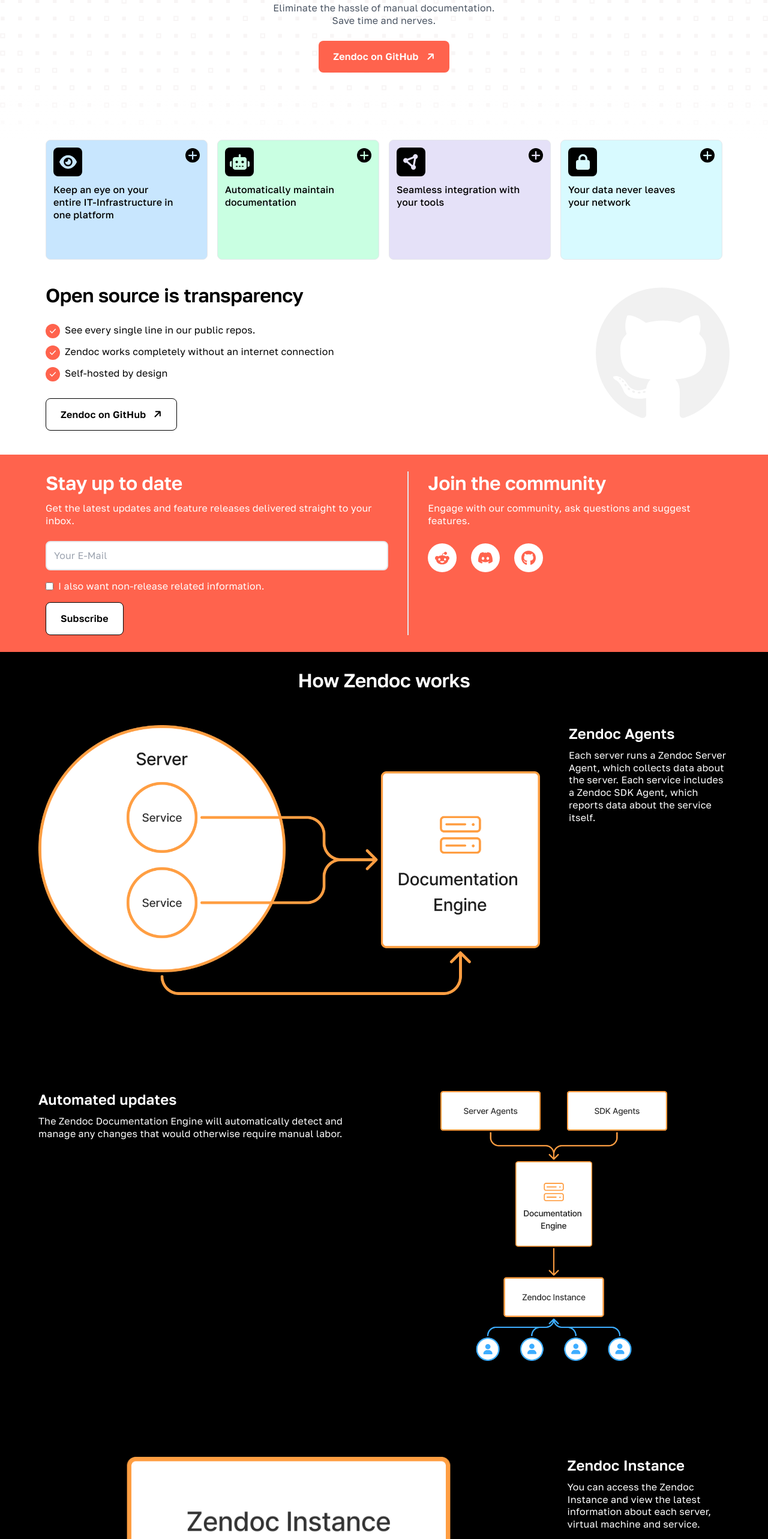
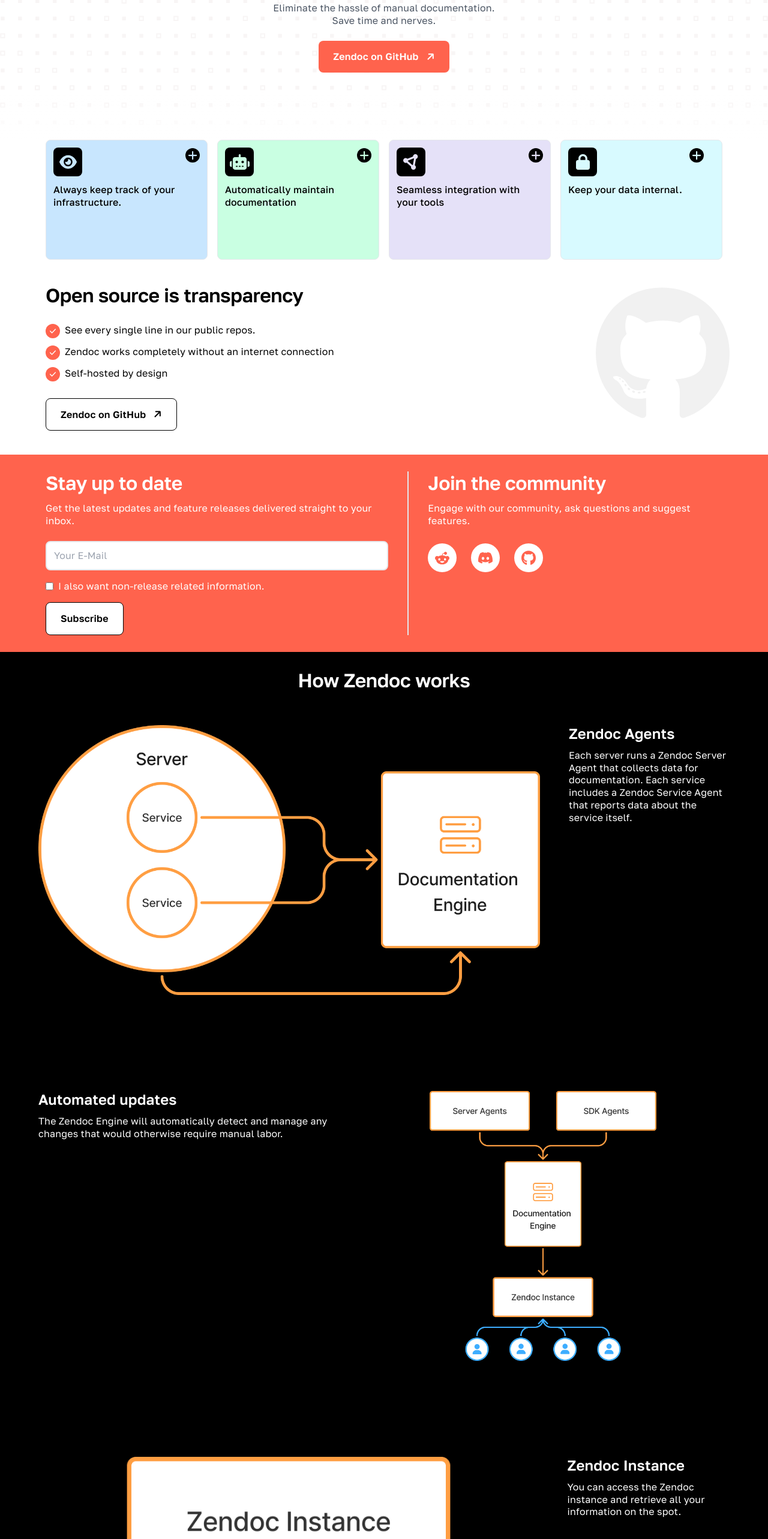
Before and after one commit to zendoc-io/zendoc.io, a Next.js app: page / in a window 1280 px wide. Shown: the part 234-2800 px from the top of the page at 60% size. Built offline with nearby package versions, Linux system fonts and the light colour scheme.

Commit message:
Added coming soon to BaseButton

```diff
--- a/src/app/(default)/page.tsx
+++ b/src/app/(default)/page.tsx
@@ -8,6 +8,7 @@
 import GitHubIcon from "@/public/icons/github.svg";
 import NewsletterSection from "@/src/components/sections/NewsletterSection";
 import SideSection from "@/src/components/informationDisplay/SideSection";
+import Button from "@/src/components/common/BaseButton";
 
 export default function Home() {
   const style = {
@@ -36,11 +37,14 @@
           className="flex flex-col gap-4 lg:flex-row"
           containers={[
             {
-              title:
-                "Keep an eye on your entire IT-Infrastructure in one platform",
+              title: "Always keep track of your infrastructure.",
               color: "#C8E6FE",
               icon: <EyeIcon height={26} />,
-              children: <p>test</p>,
+              children: (
+                <p>
+                  All of documentation combined <b>in one place.</b>
+                </p>
+              ),
             },
             {
               title: "Automatically maintain documentation",
@@ -57,13 +61,25 @@
               title: "Seamless integration with your tools",
               color: "#E5E1F8",
               icon: <NetworkIcon height={26} />,
-              children: <p>test</p>,
+              children: (
+                <p>
+                  Integrate Zendoc Service Agents into your existing programs
+                  and docker containers.
+                </p>
+              ),
             },
             {
-              title: "Your data never leaves your network",
+              title: "Keep your data internal.",
               color: "#D8FAFF",
               icon: <LockIcon height={26} />,
-              children: <p>test</p>,
+              children: (
+                <p>
+                  We collect nothing automatically. You can opt-in to share
+                  anonymous statistics and crash reports to help improve Zendoc,
+                  but your infrastructure data always remains completely under
+                  your control.
+                </p>
+              ),
             },
           ]}
         />
@@ -104,8 +120,8 @@
             }}
           >
             <p>
-              Each server runs a Zendoc Server Agent, which collects data about
-              the server. Each service includes a Zendoc SDK Agent, which
+              Each server runs a Zendoc Server Agent that collects data for
+              documentation. Each service includes a Zendoc Service Agent that
               reports data about the service itself.
             </p>
           </SideSection>
@@ -120,8 +136,8 @@
             direction="right"
           >
             <p>
-              The Zendoc Documentation Engine will automatically detect and
-              manage any changes that would otherwise require manual labor.
+              The Zendoc Engine will automatically detect and manage any changes
+              that would otherwise require manual labor.
             </p>
           </SideSection>
           <SideSection
@@ -134,8 +150,8 @@
             }}
           >
             <p>
-              You can access the Zendoc Instance and view the latest information
-              about each server, virtual machine and service.
+              You can access the Zendoc instance and retrieve all your
+              information on the spot.
             </p>
           </SideSection>
         </div>
@@ -146,6 +162,10 @@
           Enjoy our live demo (when available), or for those who are further
           interested, simply visit our repository and interact with us directly.
         </p>
+        <Button type="comingsoon">
+          <p>View Demo</p>
+        </Button>
+        <div className="h-4"></div>
         <BaseLink href="https://github.com/zendoc-io" newTab>
           Zendoc on GitHub
         </BaseLink>
--- a/src/components/common/BaseButton.tsx
+++ b/src/components/common/BaseButton.tsx
@@ -5,7 +5,7 @@
   children?: React.ReactNode;
   icon?: React.ReactNode;
   iconPosition?: "left" | "right";
-  type?: "primary" | "secondary" | "small";
+  type?: "primary" | "secondary" | "small" | "comingsoon";
   href?: string;
   newTab?: boolean;
 };
@@ -25,7 +25,27 @@
       "w-fit flex items-center gap-3 rounded-lg bg-white p-4 px-6 font-semibold text-black border border-black tracking-[0.016rem] hover:bg-black hover:text-white",
     small:
       "w-fit flex items-center gap-3 rounded-lg bg-primary p-2 px-4 font-medium text-white tracking-[0.014rem] hover:bg-primary-dark",
+    comingsoon:
+      "w-fit flex items-center gap-3 rounded-lg bg-gray-300 p-4 px-6 font-semibold text-gray-500 tracking-[0.016rem] cursor-not-allowed relative overflow-hidden",
   }[type];
+
+  if (type === "comingsoon") {
+    return (
+      <div className={classes} title="Coming soon" aria-label="Coming soon">
+        <div className="absolute inset-0 overflow-hidden">
+          <div
+            className="absolute inset-0 opacity-20"
+            style={{
+              backgroundImage:
+                "repeating-linear-gradient(45deg, transparent, transparent 10px, #888 10px, #888 20px)",
+              zIndex: 1,
+            }}
+          ></div>
+        </div>
+        <span className="relative z-10">{children}</span>
+      </div>
+    );
+  }
 
   return href ? (
     <Link href={href} className={classes} target={newTab ? "_blank" : "_self"}>
```
